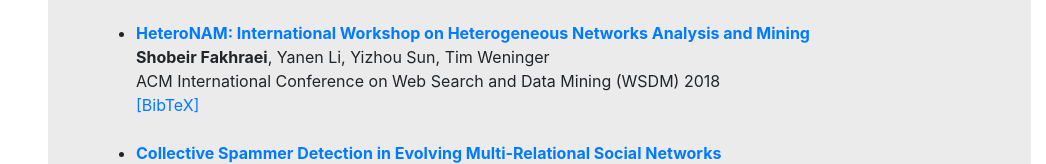
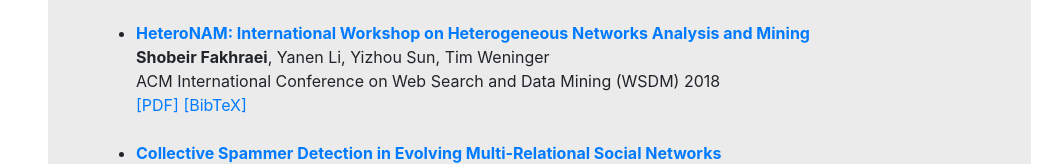
Before and after one commit to shobeir/shobeir.github.io, a website with bundled scripts: page index.html in a window 1280 px wide. Shown: the part 2370-2534 px from the top of the page, without its empty margins (234-1280 px from the left). Built offline with nearby package versions, Linux system fonts and the light colour scheme; a web font is replaced by a local one.

Commit message:
add paper link

```diff
--- a/index.html
+++ b/index.html
@@ -452,7 +452,7 @@
                 <strong><a href="https://dl.acm.org/citation.cfm?id=3160591" target=_blank>HeteroNAM: International Workshop on Heterogeneous Networks Analysis and Mining<a/></strong><br />
                 <strong>Shobeir Fakhraei</strong>, Yanen Li,  Yizhou Sun, Tim Weninger<br />
                 ACM International Conference on Web Search and Data Mining (WSDM) 2018<br />
-                <!--a href="papers/fakhraei_ecmlpkdd_2019.pdf" target=_blank>[PDF]</a-->
+                <a href="papers/fakhraei_wsdm_2018.pdf" target=_blank>[PDF]</a>
                 <a href="javascript:toggleHide('fakhraei_wsdm_2019')">[BibTeX]</a>
                 <!--a href="slides/fakhraei_kdd_2015.pdf" target=_blank>[Slides]</a>
                 <a href="posters/fakhraei_kdd_2015.pdf" target=_blank>[Poster]</a>
```
